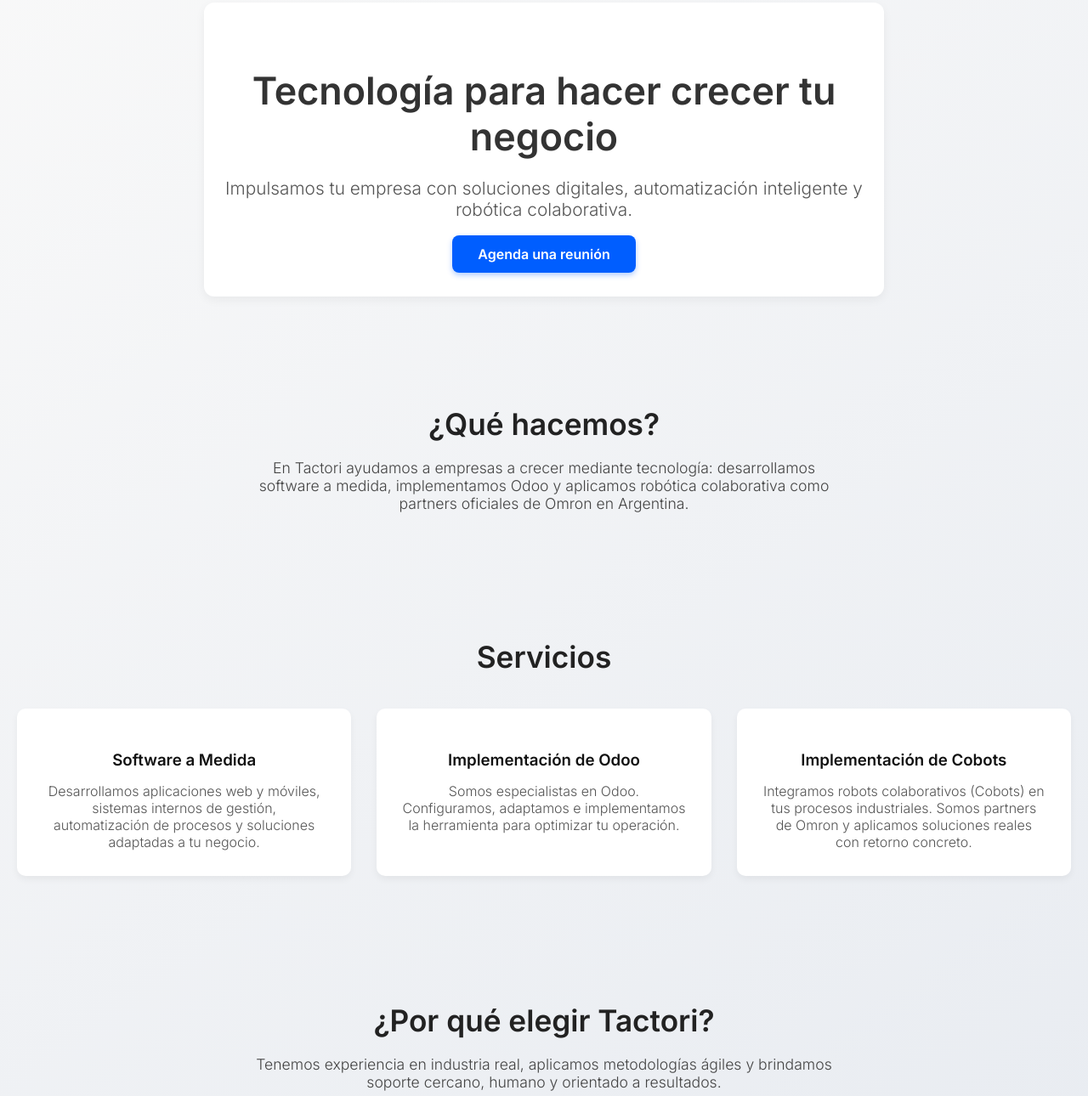
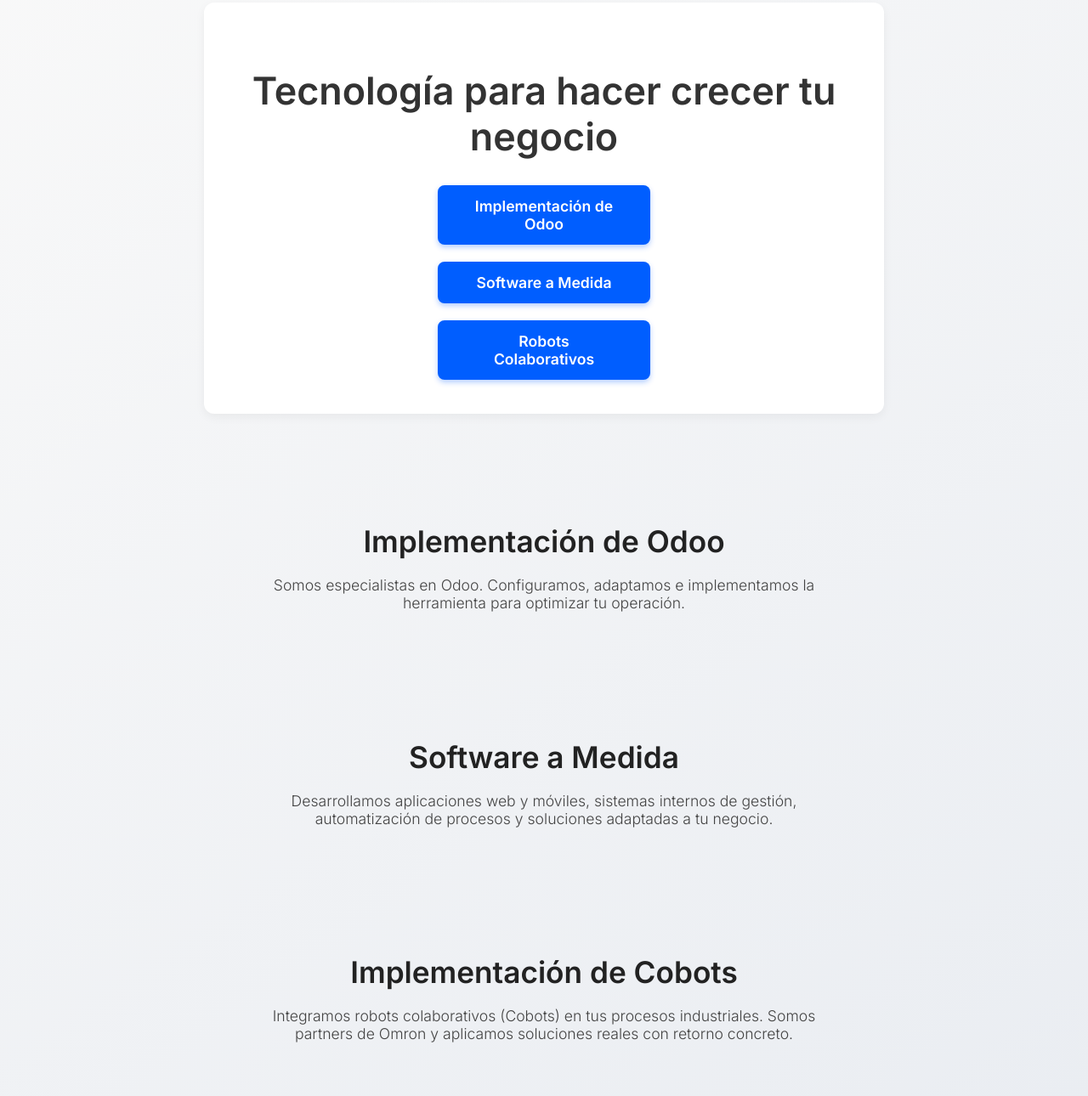
Before and after one commit to TitoFacha/Tactori, a plain HTML site: page index.html in a window 1280 px wide. Shown: the part 168-1458 px from the top of the page at 85% size. Drawn offline with Linux system fonts and the light colour scheme.

Commit message:
Update index.html

```diff
--- a/index.html
+++ b/index.html
@@ -43,26 +43,30 @@
       margin-bottom: 15px;
     }
 
-    .hero p {
-      font-size: 1.3rem;
-      margin-bottom: 30px;
-      color: #555;
+    .hero-buttons {
+      display: flex;
+      flex-direction: column;
+      align-items: center;
+      gap: 20px;
+      margin-top: 30px;
     }
 
-    .hero a {
+    .hero-buttons a {
       background-color: #005eff;
       color: white;
-      padding: 12px 30px;
+      padding: 14px 36px;
       border: none;
       border-radius: 8px;
       text-decoration: none;
       font-weight: 600;
-      font-size: 1rem;
+      font-size: 1.1rem;
       box-shadow: 0 3px 6px rgba(0, 94, 255, 0.3);
       transition: background-color 0.3s;
+      width: 250px;
+      text-align: center;
     }
 
-    .hero a:hover {
+    .hero-buttons a:hover {
       background-color: #0047c0;
     }
 
@@ -84,36 +88,6 @@
       color: #444;
     }
 
-    .services {
-      display: grid;
-      grid-template-columns: repeat(auto-fit, minmax(300px, 1fr));
-      gap: 30px;
-      margin-top: 40px;
-    }
-
-    .service {
-      background-color: #fff;
-      border-radius: 10px;
-      padding: 30px;
-      box-shadow: 0 4px 8px rgba(0, 0, 0, 0.05);
-      transition: transform 0.3s, box-shadow 0.3s;
-    }
-
-    .service:hover {
-      transform: translateY(-5px);
-      box-shadow: 0 8px 16px rgba(0, 0, 0, 0.1);
-    }
-
-    .service h3 {
-      margin-bottom: 15px;
-      color: #111;
-    }
-
-    .service p {
-      color: #555;
-      font-size: 1rem;
-    }
-
     footer {
       text-align: center;
       font-size: 0.9rem;
@@ -130,31 +104,26 @@
 
   <section class="hero">
     <h1>Tecnología para hacer crecer tu negocio</h1>
-    <p>Impulsamos tu empresa con soluciones digitales, automatización inteligente y robótica colaborativa.</p>
-    <a href="#contacto">Agenda una reunión</a>
+    <div class="hero-buttons">
+      <a href="#odoo">Implementación de Odoo</a>
+      <a href="#software">Software a Medida</a>
+      <a href="#cobots">Robots Colaborativos</a>
+    </div>
   </section>
 
-  <section class="section">
-    <h2>¿Qué hacemos?</h2>
-    <p>En Tactori ayudamos a empresas a crecer mediante tecnología: desarrollamos software a medida, implementamos Odoo y aplicamos robótica colaborativa como partners oficiales de Omron en Argentina.</p>
+  <section class="section" id="odoo">
+    <h2>Implementación de Odoo</h2>
+    <p>Somos especialistas en Odoo. Configuramos, adaptamos e implementamos la herramienta para optimizar tu operación.</p>
   </section>
 
-  <section class="section">
-    <h2>Servicios</h2>
-    <div class="services">
-      <div class="service">
-        <h3>Software a Medida</h3>
-        <p>Desarrollamos aplicaciones web y móviles, sistemas internos de gestión, automatización de procesos y soluciones adaptadas a tu negocio.</p>
-      </div>
-      <div class="service">
-        <h3>Implementación de Odoo</h3>
-        <p>Somos especialistas en Odoo. Configuramos, adaptamos e implementamos la herramienta para optimizar tu operación.</p>
-      </div>
-      <div class="service">
-        <h3>Implementación de Cobots</h3>
-        <p>Integramos robots colaborativos (Cobots) en tus procesos industriales. Somos partners de Omron y aplicamos soluciones reales con retorno concreto.</p>
-      </div>
-    </div>
+  <section class="section" id="software">
+    <h2>Software a Medida</h2>
+    <p>Desarrollamos aplicaciones web y móviles, sistemas internos de gestión, automatización de procesos y soluciones adaptadas a tu negocio.</p>
+  </section>
+
+  <section class="section" id="cobots">
+    <h2>Implementación de Cobots</h2>
+    <p>Integramos robots colaborativos (Cobots) en tus procesos industriales. Somos partners de Omron y aplicamos soluciones reales con retorno concreto.</p>
   </section>
 
   <section class="section">
```
